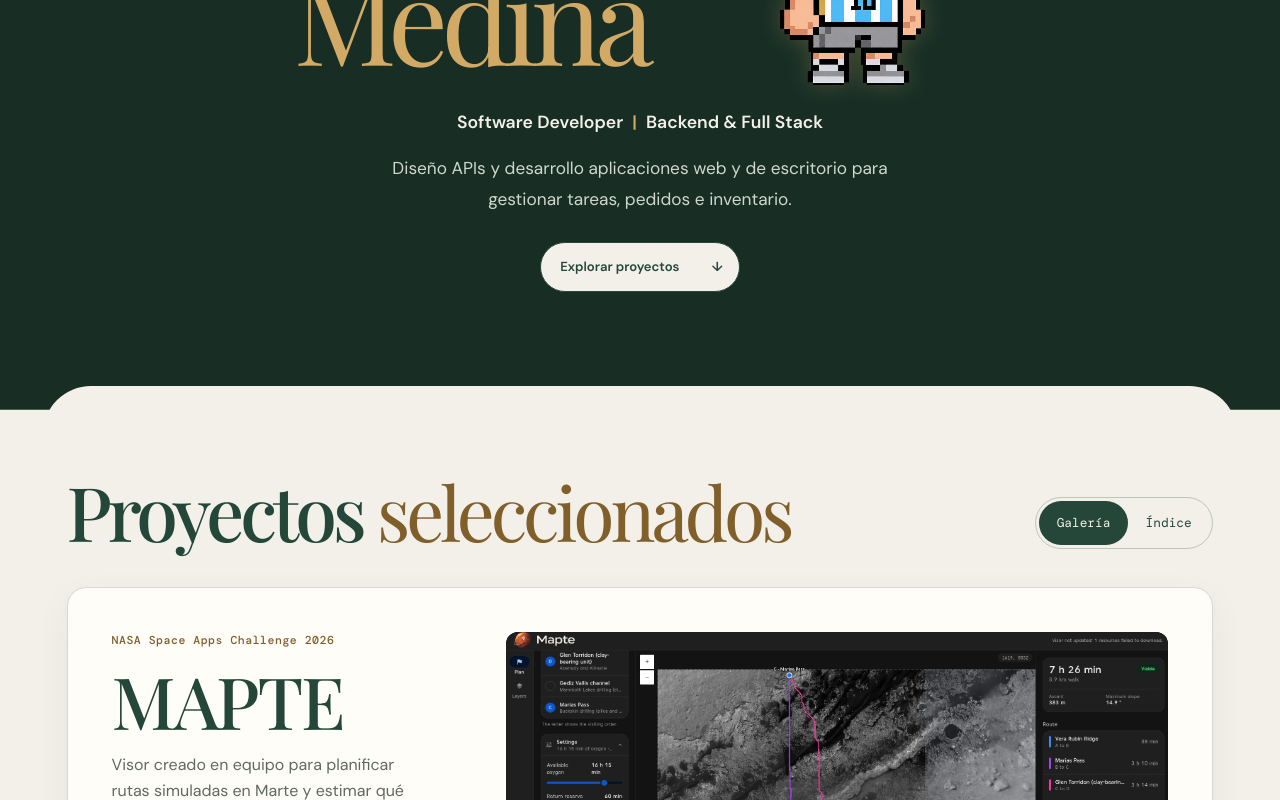
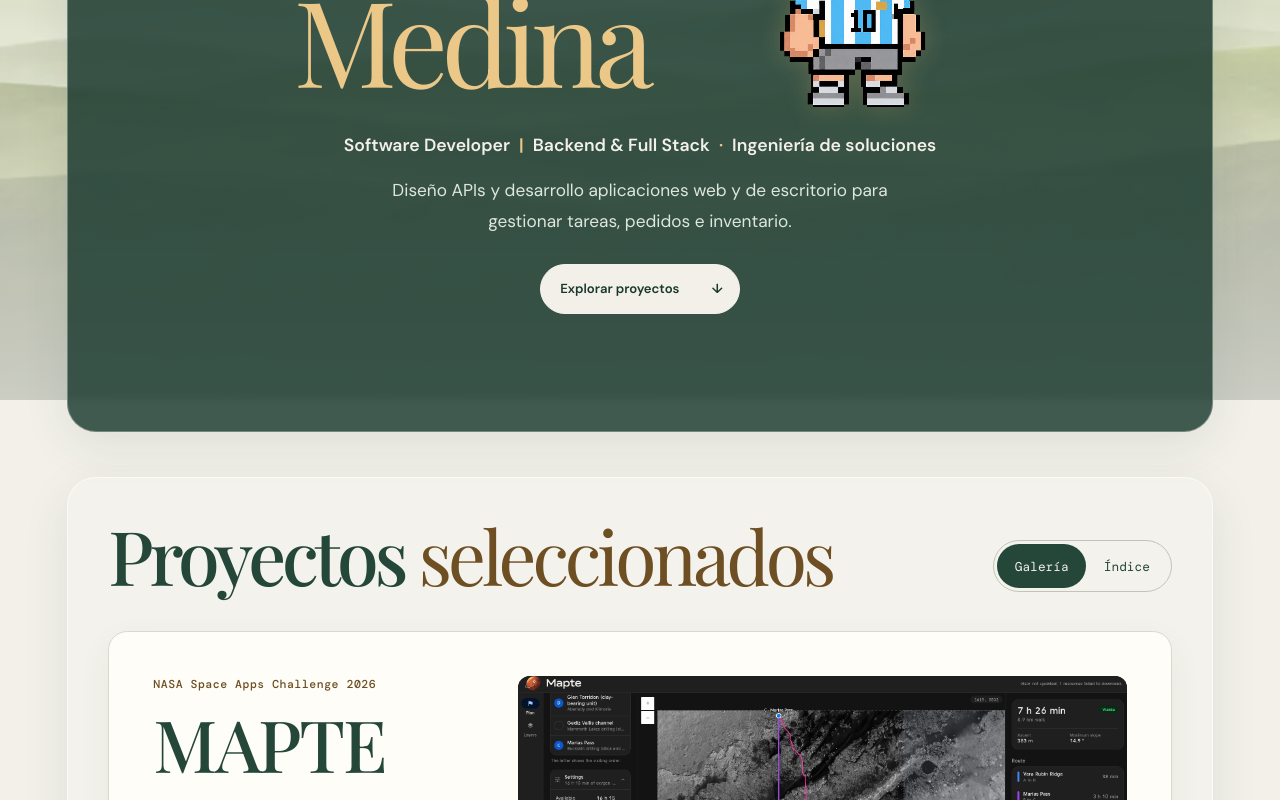
Before and after one commit to CMedina02/portfolioCM, a React (Vite) app: page / in a window 1280 px wide. Shown: the part 400-1200 px from the top of the page. Built offline with nearby package versions, Linux system fonts and the light colour scheme; a web font is replaced by a local one.

Commit message:
feat(portfolio): oscurece los paneles de inicio y contacto

```diff
--- a/src/App.module.css
+++ b/src/App.module.css
@@ -1,4 +1,29 @@
-.siteShell { min-height: 100svh; }
+.siteShell {
+  --meadow-art: url('./assets/meadow-landscape.webp');
+  --gold-dark: #6e4f24;
+  --muted: #47554a;
+  min-height: 100svh;
+  isolation: isolate;
+}
+
+@supports (background-image: image-set(url('./assets/meadow-landscape.webp') 1x)) {
+  .siteShell {
+    --meadow-art: image-set(url('./assets/meadow-landscape.webp') 1x, url('./assets/meadow-landscape-hd.webp') 2x);
+  }
+}
+
+.siteShell::before {
+  content: '';
+  position: fixed;
+  inset: 0;
+  z-index: -1;
+  pointer-events: none;
+  background:
+    linear-gradient(to bottom, rgb(242 240 233 / 10%) 32%, rgb(242 240 233 / 64%) 66%, rgb(242 240 233 / 82%)),
+    var(--meadow-art) center / cover no-repeat,
+    var(--ivory);
+}
+
 .skipLink { position: fixed; z-index: 30; top: .75rem; left: .75rem; padding: .75rem 1rem; color: var(--ivory); background: var(--forest); text-decoration: none; transform: translateY(calc(-100% - 1rem)); }
 .skipLink:focus { transform: translateY(0); }
 
@@ -22,7 +47,31 @@
 .topNav a[aria-current]::before { content: ''; position: absolute; inset-block: .75rem; inset-inline-start: 0; width: 3px; border-radius: 1rem; background: currentColor; }
 .topNav a:focus-visible, .menuButton:focus-visible, .logo:focus-visible { outline-color: var(--gold); }
 
-.main { min-width: 0; padding-inline: var(--mobile-gutter); }
+.main {
+  --page-gutter: var(--mobile-gutter);
+  --panel-inset: clamp(1.3rem, 3.45vw, 2.55rem);
+  display: flex;
+  flex-direction: column;
+  gap: clamp(1.7rem, 3.8vw, 2.8rem);
+  min-width: 0;
+  padding: clamp(1rem, 1.8vw, 1.4rem) var(--page-gutter) clamp(1.7rem, 3.8vw, 2.8rem);
+}
+.main > section {
+  inline-size: 100%;
+  border: 1px solid rgb(255 253 247 / 72%);
+  border-radius: clamp(1rem, 2.4vw, 1.8rem);
+  background: rgb(248 246 240 / 40%);
+  backdrop-filter: blur(3px);
+  box-shadow: 0 14px 48px rgb(36 71 57 / 9%);
+}
+.main > section:not(.hero, [id='contact']) { padding: var(--panel-inset); }
+.main > :is(.hero, [id='contact']) {
+  --panel-accent: #ebc788;
+  --panel-muted: #dde7dc;
+  color: var(--ivory);
+  background: linear-gradient(rgb(25 56 45 / 86%), rgb(25 56 45 / 82%));
+  border-color: rgb(242 240 233 / 33%);
+}
 .main h2[tabindex="-1"] { inline-size: fit-content; max-inline-size: 100%; }
 .hero { width: 100%; max-width: var(--content-width); min-height: min(48rem, calc(100svh - 4.5rem)); margin: 0 auto; padding: clamp(3rem, 8vw, 6.4rem) 0 clamp(3.5rem, 8vw, 6.2rem); display: grid; place-items: center; }
 .heroCopy { min-inline-size: 0; text-align: center; }
@@ -43,12 +92,12 @@
   filter: drop-shadow(0 0 .7rem rgb(210 170 101 / 26%));
 }
 .eyebrow, .visualHeading, .visualCaption, .heroIndex, .sceneTopline { font-family: var(--mono); letter-spacing: .08em; }
-.eyebrow { display: flex; align-items: center; justify-content: center; gap: .7rem; color: var(--forest); font-size: .65rem; font-weight: 600; }
-.eyebrow span { width: 1.6rem; height: 1px; flex: 0 0 auto; background: var(--gold-dark); }
-.hero h1 { margin: clamp(.8rem, 2vw, 1.6rem) 0 0; color: var(--forest); font: 500 clamp(2.7rem, 1.05rem + 8vw, 9rem)/.88 var(--serif); letter-spacing: -.06em; }
-.hero h1 em { color: var(--gold-dark); font-weight: 400; }
-.role { max-width: 34rem; margin: 1.35rem auto 0; color: var(--ink); font-size: clamp(.95rem, 2vw, 1.1rem); font-weight: 600; line-height: 1.55; }
-.role span { margin: 0 .3rem; color: var(--gold-dark); }
+.eyebrow { display: flex; align-items: center; justify-content: center; gap: .7rem; color: var(--panel-accent); font-size: .65rem; font-weight: 600; }
+.eyebrow span { width: 1.6rem; height: 1px; flex: 0 0 auto; background: currentColor; }
+.hero h1 { margin: clamp(.8rem, 2vw, 1.6rem) 0 0; font: 500 clamp(2.7rem, 1.05rem + 8vw, 9rem)/.88 var(--serif); letter-spacing: -.06em; }
+.hero h1 em { color: var(--panel-accent); font-weight: 400; }
+.role { max-width: 44rem; margin: 1.35rem auto 0; font-size: clamp(.95rem, 2vw, 1.1rem); font-weight: 600; line-height: 1.55; text-wrap: balance; }
+.role span { margin: 0 .3rem; color: var(--panel-accent); }
 .description { max-width: 31rem; margin: 1rem auto 0; color: var(--muted); font-size: clamp(.96rem, 1.5vw, 1.08rem); line-height: 1.8; }
 .actions { margin-top: 1.7rem; }
 .primaryLink { min-height: 50px; display: inline-flex; align-items: center; gap: 2rem; padding: .7rem 1rem .7rem 1.2rem; color: var(--ivory); background: var(--forest); border: 1px solid var(--forest); border-radius: 999px; text-decoration: none; font-size: .82rem; font-weight: 600; transition: color .22s ease, background .22s ease, transform .22s ease, box-shadow .22s ease; }
@@ -56,11 +105,11 @@
 .primaryLink:focus-visible { outline-color: var(--forest); }
 
 @media (min-width: 640px) {
-  .main { padding-inline: clamp(2rem, 5vw, 4.2rem); }
+  .main { --page-gutter: clamp(2rem, 5vw, 4.2rem); }
 }
 
 @media (min-width: 900px) {
-  .main { display: flex; min-height: calc(100svh - 5rem); flex-direction: column; padding-inline: clamp(2.2rem, 5.2vw, 5rem); }
+  .main { --page-gutter: clamp(2.2rem, 5.2vw, 5rem); min-height: calc(100svh - 5rem); }
   .hero { flex: 1; }
 }
 
@@ -78,6 +127,7 @@
 }
 
 @media (forced-colors: active) {
+  .siteShell::before { display: none; }
   .topNav a[aria-current] { text-decoration: underline; }
 }
 
@@ -86,87 +136,16 @@
 }
 
 
-/* The opening and closing scenes frame a continuous ivory gallery. */
 .hero {
-  position: relative;
-  isolation: isolate;
   padding-block: clamp(3rem, 8vw, 8rem);
-  color: var(--ivory);
+  padding-inline: var(--panel-inset);
 }
-.hero::before {
-  content: '';
-  position: absolute;
-  inset: -5.5rem 0 0;
-  z-index: -1;
-  background: #182e25;
-  box-shadow: 0 0 0 100vmax #182e25;
-  clip-path: inset(0 -100vmax);
-}
-.hero h1, .hero .role { color: var(--ivory); }
-.hero h1 em, .hero .eyebrow, .hero .role span { color: var(--gold); }
-.hero .description { color: #ced8cc; text-wrap: pretty; }
-.hero .primaryLink { background: var(--ivory); color: var(--forest); }
-.hero .primaryLink:hover { background: var(--gold); }
-.hero :is(h1, a):focus-visible { outline-color: var(--gold); }
+.hero .description { color: var(--panel-muted); text-wrap: pretty; }
+.hero .primaryLink { border-color: var(--ivory); background: var(--ivory); color: var(--forest-deep); }
+.hero .primaryLink:hover { border-color: var(--panel-accent); background: var(--panel-accent); }
+.main > :is(.hero, [id='contact']) :focus-visible { outline-color: var(--panel-accent); }
 
 @media (max-width: 639px) {
   .topHeader { gap: .65rem; }
   .hero { min-block-size: clamp(29rem, 76svh, 41rem); padding-block: 2.5rem 3.5rem; }
 }
-
-.galleryArrival {
-  position: relative;
-  isolation: isolate;
-  margin-top: -1.5rem;
-}
-
-.galleryArrival::before {
-  content: '';
-  position: absolute;
-  inset: 0 calc(-1 * min(2vw, 1.5rem)) 0;
-  z-index: -1;
-  border-radius: clamp(1rem, 4vw, 3rem) clamp(1rem, 4vw, 3rem) 0 0;
-  background: var(--ivory);
-  pointer-events: none;
-}
-
-@media (prefers-reduced-motion: no-preference) {
-  .galleryArrival::before {
-    transform-origin: center top;
-    transform: scaleX(calc(.88 + var(--arrival, 0) * .12));
-  }
-}
-
-.main [data-reveal] > section { position: relative; }
-
-.main [data-reveal] > section:not([id='projects'])::before {
-  content: '';
-  position: absolute;
-  inset: 0 0 auto;
-  height: 1px;
-  background: var(--line);
-  pointer-events: none;
-}
-
-.closing {
-  display: grid;
-  align-items: center;
-  min-block-size: calc(100svh - var(--site-scroll-start));
-  padding-block-end: .75rem;
-}
-
-@media (prefers-reduced-motion: no-preference) {
-  @supports ((animation-timeline: view()) and (animation-range: entry)) {
-    .main [data-reveal] > section:not([id='projects']) { view-timeline-name: --chapter; }
-    .main [data-reveal] > section:not([id='projects'])::before {
-      animation: openChapter linear both;
-      animation-timeline: --chapter;
-      animation-range: entry 0% entry 40%;
-    }
-  }
-}
-
-@keyframes openChapter {
-  from { transform: scaleX(.16); opacity: .3; }
-  to { transform: scaleX(1); opacity: 1; }
-}
--- a/src/App.tsx
+++ b/src/App.tsx
@@ -8,11 +8,6 @@ import ProjectsSection, { type OpenProject } from './ProjectsSection'
 import SkillsSection from './SkillsSection'
 import portrait from './assets/cristian-pixel-art-transparente.webp'
 import styles from './App.module.css'
-
-function scrollProgress(position: number, start: number, end: number) {
-  const progress = Math.max(0, Math.min(1, (start - position) / (start - end)))
-  return progress * progress * (3 - 2 * progress)
-}
 
 function getSectionHeading(target: HTMLElement) {
   return target.matches('h1, h2') ? target : target.querySelector<HTMLElement>('h1, h2')
@@ -52,7 +47,6 @@ function App() {
   const [activeSection, setActiveSection] = useState('home')
   const menuButtonRef = useRef<HTMLButtonElement>(null)
   const headerRef = useRef<HTMLElement>(null)
-  const galleryRef = useRef<HTMLDivElement>(null)
   const projectDialogRef = useRef<ProjectDialogHandle>(null)
   const openProject: OpenProject = (project, trigger) => projectDialogRef.current?.open(project, trigger)
 
@@ -118,8 +112,6 @@ function App() {
   useEffect(() => {
     const root = document.documentElement
     const sections = Array.from(document.querySelectorAll<HTMLElement>('main section[id]'))
-    const gallery = galleryRef.current
-    const reducedMotion = window.matchMedia('(prefers-reduced-motion: reduce)')
     let frame = 0
     let previousSection = ''
     const update = () => {
@@ -132,11 +124,6 @@ function App() {
         ? sections.at(-1)
         : sections.findLast(section => section.getBoundingClientRect().top <= marker)
       const id = current?.id ?? 'home'
-      if (!reducedMotion.matches && gallery) {
-        const height = window.innerHeight
-        const arrival = scrollProgress(gallery.getBoundingClientRect().top, height * .96, height * .48)
-        gallery.style.setProperty('--arrival', String(arrival))
-      }
       if (id !== previousSection) {
         previousSection = id
         setActiveSection(id)
@@ -149,12 +136,10 @@ function App() {
     resize.observe(document.body)
     window.addEventListener('scroll', schedule, { passive: true })
     window.addEventListener('resize', schedule)
-    reducedMotion.addEventListener('change', schedule)
     update()
     return () => {
       window.removeEventListener('scroll', schedule)
       window.removeEventListener('resize', schedule)
-      reducedMotion.removeEventListener('change', schedule)
       resize.disconnect()
       cancelAnimationFrame(frame)
     }
@@ -211,7 +196,7 @@ function App() {
               </div>
               <img className={styles.heroPortrait} src={portrait} alt="Cristian Medina en pixel art" width={1254} height={1254} />
             </div>
-            <p className={styles.role}>Software Developer <span>|</span> Backend &amp; Full Stack</p>
+            <p className={styles.role}>Software Developer <span aria-hidden="true">|</span> Backend &amp; Full Stack <span aria-hidden="true">·</span> Ingeniería de soluciones</p>
             <p className={styles.description}>
               Diseño APIs y desarrollo aplicaciones web y de escritorio para gestionar tareas, pedidos e inventario.
             </p>
@@ -221,14 +206,12 @@ function App() {
           </div>
         </section>
 
-        <div data-reveal className={styles.galleryArrival} ref={galleryRef}><ProjectsSection onOpen={openProject} /></div>
-        <div data-reveal><AboutSection /></div>
-        <div data-reveal><ExtrasSection /></div>
-        <div data-reveal><SkillsSection /></div>
-        <div data-reveal><CurrentlySection /></div>
-        <div className={styles.closing}>
-          <ContactSection />
-        </div>
+        <ProjectsSection onOpen={openProject} />
+        <AboutSection />
+        <ExtrasSection />
+        <SkillsSection />
+        <CurrentlySection />
+        <ContactSection />
       </main>
       <ProjectDialog ref={projectDialogRef} />
     </div>
--- a/src/PortfolioFooter.tsx
+++ b/src/PortfolioFooter.tsx
@@ -5,7 +5,7 @@ function PortfolioFooter() {
     <footer className={styles.footer}>
       <div>
         <span className={styles.name}>Cristian Medina</span>
-        <span className={styles.role}>Software Developer | Backend &amp; Full Stack</span>
+        <span className={styles.role}>Software Developer | Backend &amp; Full Stack · Ingeniería de soluciones</span>
       </div>
       <p lang="en">Always learning. Always building.</p>
       <a className={styles.topLink} href="#home">Volver arriba <span aria-hidden="true">↑</span></a>
```
Also changed, not shown: src/ContactSection.module.css (+7 -11 lines), src/PortfolioFooter.module.css (+5 -5 lines), src/assets/meadow-landscape-hd.webp (added), src/assets/meadow-landscape.webp (added).
